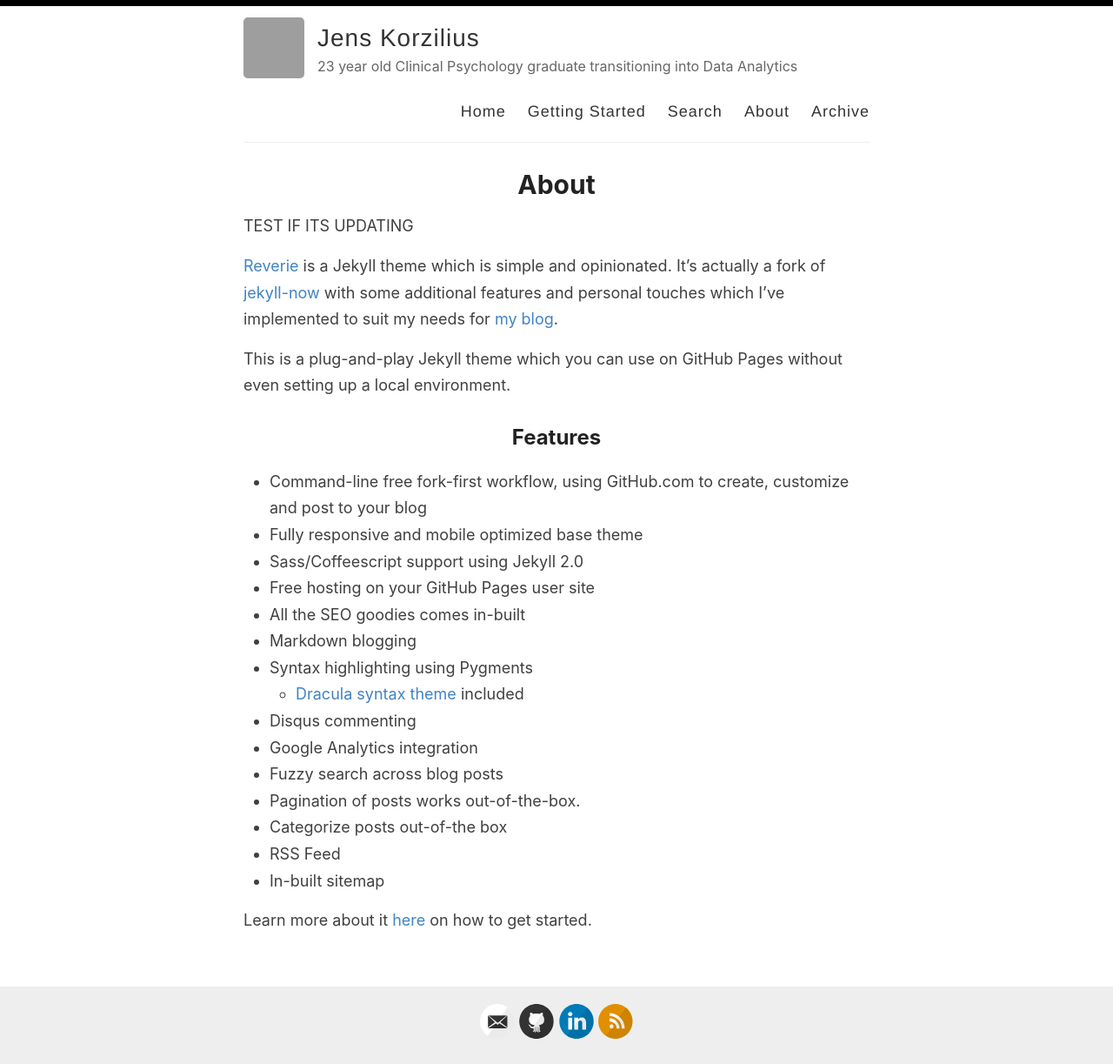
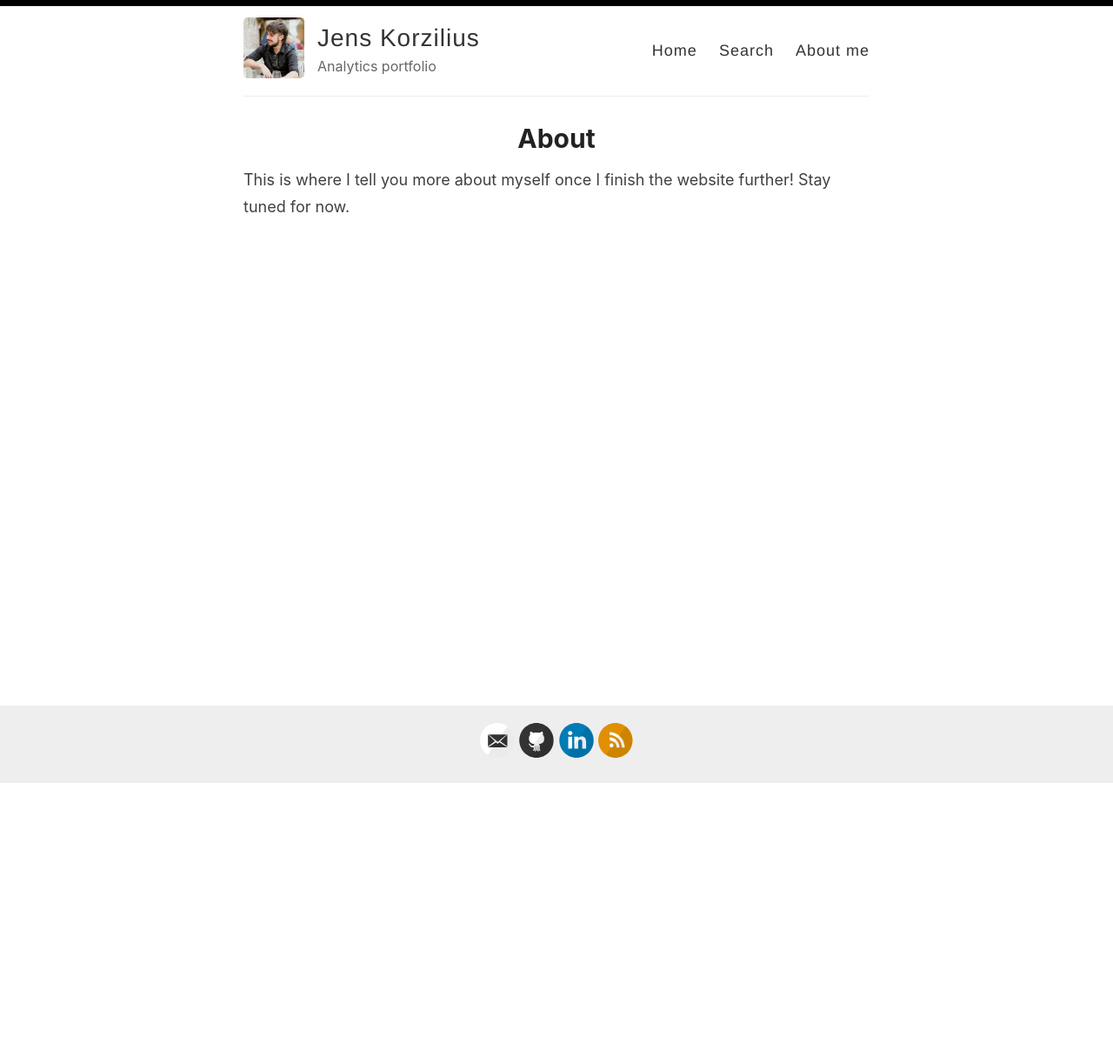
Before and after one commit to Pil0tz/pil0tz.github.io, a Jekyll site: the page built from _pages/about.md, in a window 1280 px wide. Shown: the whole page at 87% size. Built offline with Jekyll 4.4.1, drawn with Linux system fonts in a browser that asks for light colours; after the commit the page ends 901 px from its top, so only the background shows below that; grey boxes are pictures that could not be loaded.

Commit message:
remove bulk images, annotate html files, include 'exclude' frontmatter functionality

```diff
--- a/_config.yml
+++ b/_config.yml
@@ -9,10 +9,10 @@ name: Jens Korzilius
 author: Jens Korzilius
 
 # Short bio or description (displayed in the header)
-description: 23 year old Clinical Psychology graduate transitioning into Data Analytics
+description: Analytics portfolio
 
 # URL of your avatar or profile pic (you could use your GitHub profile pic)
-avatar: /images/profile-picture.png
+avatar: /images/profile-picture.jpg
 
 #
 # Flags below are optional
--- a/_layouts/default.html
+++ b/_layouts/default.html
@@ -1,3 +1,5 @@
+
+
 <!DOCTYPE html>
 <html>
   <head>
@@ -15,6 +17,8 @@
   </head>
 
   <body>
+
+<!-- Header -->
     <div id="bar"></div>
     <div class="wrapper-container">
       <div class="wrapper-masthead">
@@ -29,21 +33,22 @@
 
             <nav>
               <a href="{{ site.baseurl }}/">Home</a>
-              <a href="{{ site.baseurl }}/getting-started">Getting Started</a>
               <a href="{{ site.baseurl }}/search">Search</a>
-              <a href="{{ site.baseurl }}/about">About</a>
-              <a href="{{ site.baseurl }}/archive">Archive</a>
+              <a href="{{ site.baseurl }}/about">About me</a>
+              <!-- <a href="{{ site.baseurl }}/archive">Archive</a> -->
             </nav>
           </header>
         </div>
       </div>
 
+<!-- Main content -->
       <div class="wrapper-main">
         <div id="main" role="main" class="container">
           {{ content }}
         </div>
       </div>
 
+<!-- Footer -->
       <div class="wrapper-footer">
         <div class="container">
           <footer class="footer">
--- a/_pages/about.md
+++ b/_pages/about.md
@@ -4,28 +4,4 @@ title: About
 permalink: /about/
 ---
 
-TEST IF ITS UPDATING
-
-[Reverie](https://github.com/amitmerchant1990/reverie) is a Jekyll theme which is simple and opinionated. It's actually a fork of [jekyll-now](https://github.com/barryclark/jekyll-now) with some additional features and personal touches which I've implemented to suit my needs for [my blog](https://www.amitmerchant.com).
-
-This is a plug-and-play Jekyll theme which you can use on GitHub Pages without even setting up a local environment.
-
-## Features
-
-- Command-line free fork-first workflow, using GitHub.com to create, customize and post to your blog
-- Fully responsive and mobile optimized base theme
-- Sass/Coffeescript support using Jekyll 2.0
-- Free hosting on your GitHub Pages user site
-- All the SEO goodies comes in-built
-- Markdown blogging
-- Syntax highlighting using Pygments
-    - [Dracula syntax theme](https://draculatheme.com/) included
-- Disqus commenting
-- Google Analytics integration
-- Fuzzy search across blog posts
-- Pagination of posts works out-of-the-box.
-- Categorize posts out-of-the box
-- RSS Feed
-- In-built sitemap
-
-Learn more about it [here](https://github.com/amitmerchant1990/reverie) on how to get started.
+This is where I tell you more about myself once I finish the website further! Stay tuned for now.
--- a/index.html
+++ b/index.html
@@ -2,12 +2,13 @@
 layout: default
 ---
 
+<!-- This is where we change what the posts show up like on the home page -->
 <div class="posts">
   {% for post in paginator.posts %}
+    {% unless post.exclude %}
       <article class="post">
         <a href="{{ site.baseurl }}{{ post.url }}">
           <h1>{{ post.title }}</h1>
-
           <div>
             <p class="post_date">{{ post.date | date: "%B %e, %Y" }}</p>
           </div>
@@ -15,9 +16,9 @@ layout: default
         <div class="entry">
           {{ post.excerpt }}
         </div>
-
         <a href="{{ site.baseurl }}{{ post.url }}" class="read-more">Read More</a>
       </article>
+    {% endunless %}
   {% endfor %}
 
   <!-- pagination -->
```
Also changed, not shown: _pages/archive.md (+1 -0 lines), _pages/categories.md (deleted, +0 -24 lines), _pages/getting-started.md (deleted, +0 -51 lines), _posts/template.md (added, +7 -0 lines), .github/FUNDING.yml, images/categories.png (deleted), images/reverie-text.png (deleted). Lines whose indentation alone changed are shown as unchanged.
